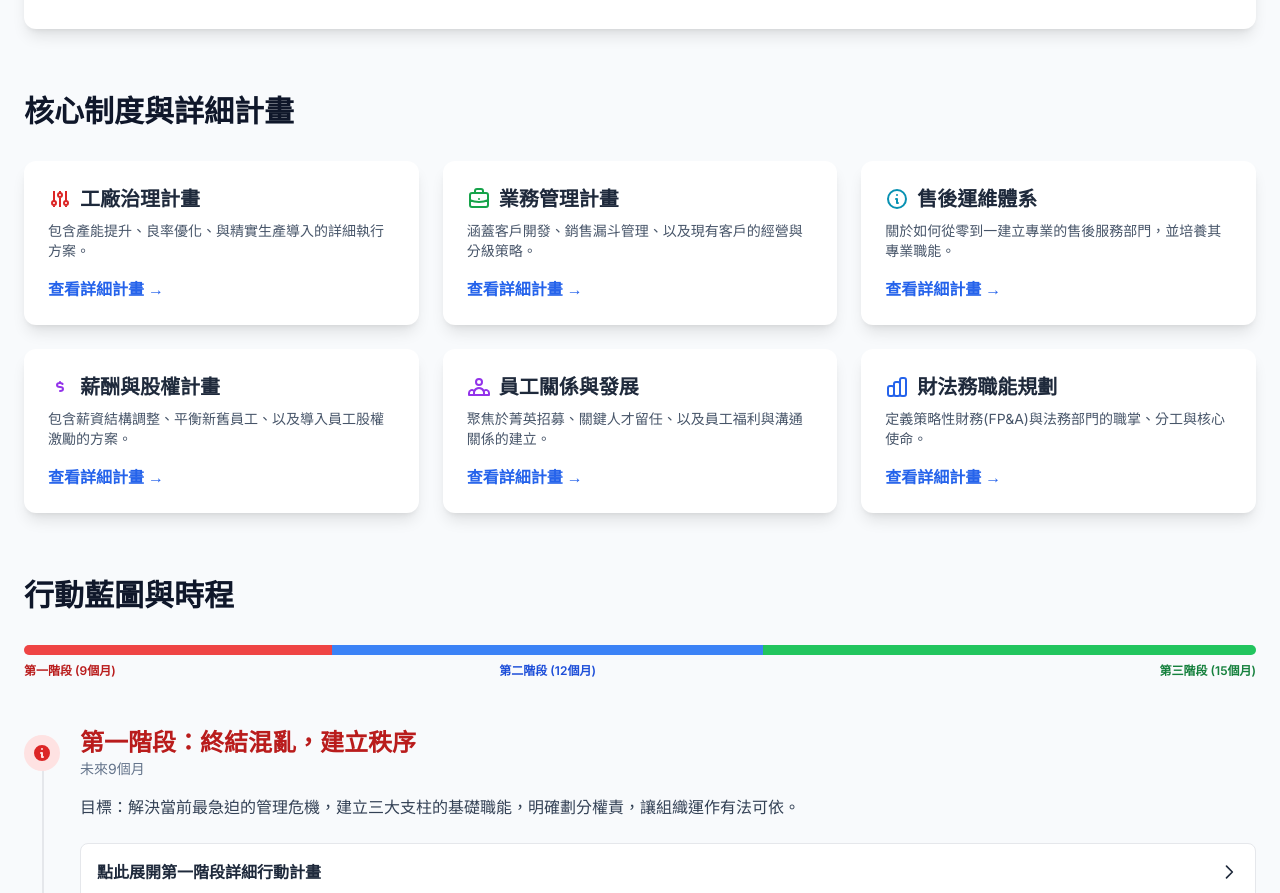
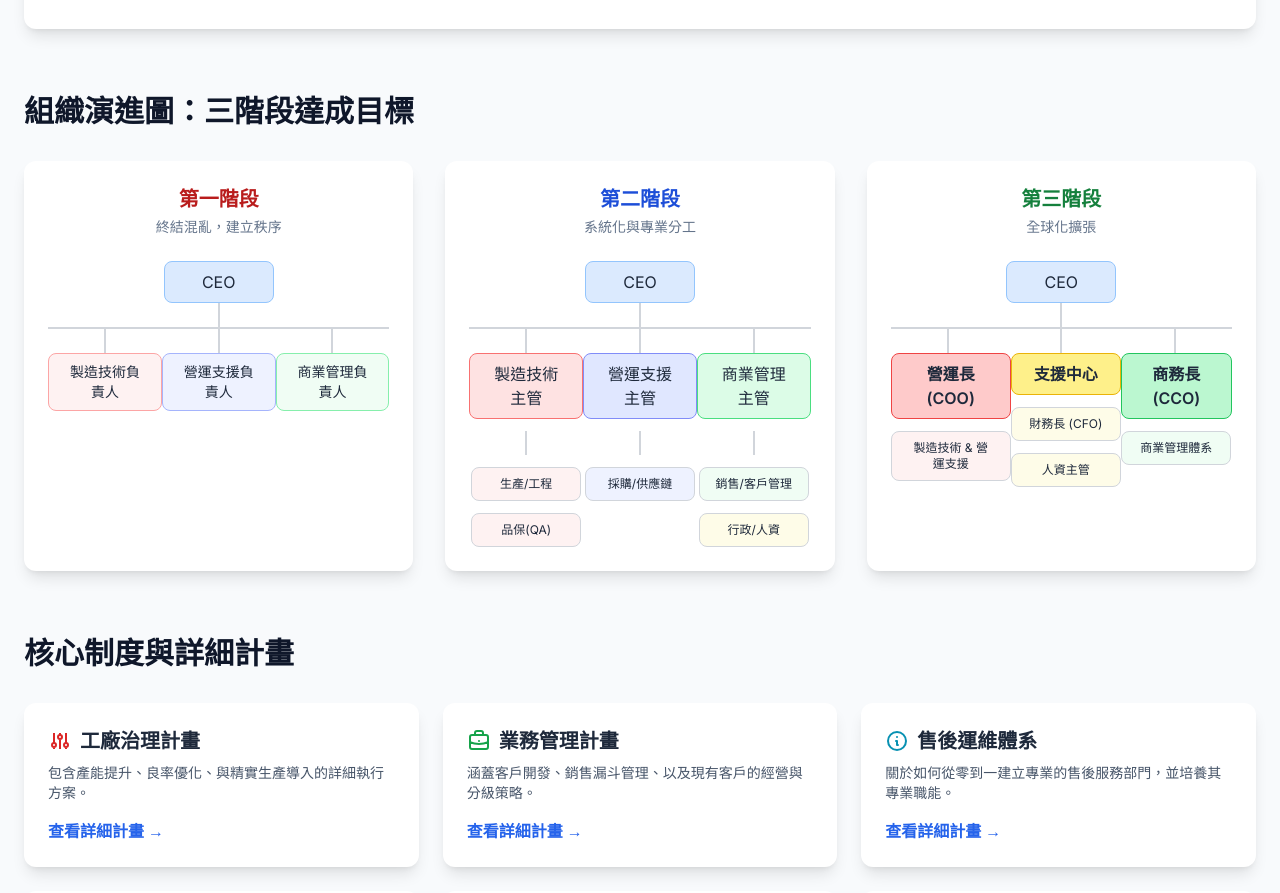
Before and after one commit to KeelungXuan/COLD, a plain HTML site: page index.html in a window 1280 px wide. Shown: the part 1237-2130 px from the top of the page. Drawn offline with nearby package versions, Linux system fonts and the light colour scheme.

Commit message:
Add files via upload
index fixed

```diff
--- a/index.html
+++ b/index.html
@@ -112,6 +112,57 @@
             </div>
         </section>
 
+        <section id="org-evolution" class="mb-16">
+            <h2 class="text-3xl font-bold mb-8 text-slate-900">組織演進圖：三階段達成目標</h2>
+            <div class="grid lg:grid-cols-3 gap-8">
+                <div class="bg-white p-6 rounded-xl shadow-lg">
+                    <h3 class="text-xl font-bold mb-1 text-red-700 text-center">第一階段</h3>
+                    <p class="text-sm text-slate-500 mb-6 text-center">終結混亂，建立秩序</p>
+                    <div class="org-chart-container">
+                        <div class="org-chart-node bg-blue-100 border-blue-300">CEO</div>
+                        <div class="connector-down"></div>
+                        <div class="connector-across"></div>
+                        <div class="flex w-full"><div class="w-1/3 flex justify-center"><div class="connector-down"></div></div><div class="w-1/3 flex justify-center"><div class="connector-down"></div></div><div class="w-1/3 flex justify-center"><div class="connector-down"></div></div></div>
+                        <div class="flex justify-around w-full text-sm">
+                           <div class="org-chart-node bg-red-50 border-red-300">製造技術負責人</div>
+                           <div class="org-chart-node bg-indigo-50 border-indigo-300">營運支援負責人</div>
+                           <div class="org-chart-node bg-green-50 border-green-300">商業管理負責人</div>
+                        </div>
+                    </div>
+                </div>
+                 <div class="bg-white p-6 rounded-xl shadow-lg">
+                    <h3 class="text-xl font-bold mb-1 text-blue-700 text-center">第二階段</h3>
+                    <p class="text-sm text-slate-500 mb-6 text-center">系統化與專業分工</p>
+                     <div class="org-chart-container">
+                        <div class="org-chart-node bg-blue-100 border-blue-300">CEO</div>
+                        <div class="connector-down"></div>
+                        <div class="connector-across"></div>
+                        <div class="flex w-full"><div class="w-1/3 flex justify-center"><div class="connector-down"></div></div><div class="w-1/3 flex justify-center"><div class="connector-down"></div></div><div class="w-1/3 flex justify-center"><div class="connector-down"></div></div></div>
+                        <div class="flex justify-around w-full items-start">
+                           <div class="flex flex-col items-center space-y-3"><div class="org-chart-node bg-red-100 border-red-400">製造技術主管</div><div class="connector-down"></div><div class="org-chart-node text-xs bg-red-50">生產/工程</div><div class="org-chart-node text-xs bg-red-50">品保(QA)</div></div>
+                           <div class="flex flex-col items-center space-y-3"><div class="org-chart-node bg-indigo-100 border-indigo-400">營運支援主管</div><div class="connector-down"></div><div class="org-chart-node text-xs bg-indigo-50">採購/供應鏈</div></div>
+                           <div class="flex flex-col items-center space-y-3"><div class="org-chart-node bg-green-100 border-green-400">商業管理主管</div><div class="connector-down"></div><div class="org-chart-node text-xs bg-green-50">銷售/客戶管理</div><div class="org-chart-node text-xs bg-yellow-50">行政/人資</div></div>
+                        </div>
+                    </div>
+                </div>
+                 <div class="bg-white p-6 rounded-xl shadow-lg">
+                    <h3 class="text-xl font-bold mb-1 text-green-700 text-center">第三階段</h3>
+                    <p class="text-sm text-slate-500 mb-6 text-center">全球化擴張</p>
+                    <div class="org-chart-container">
+                        <div class="org-chart-node bg-blue-100 border-blue-300">CEO</div>
+                        <div class="connector-down"></div>
+                        <div class="connector-across"></div>
+                        <div class="flex w-full"><div class="w-1/3 flex justify-center"><div class="connector-down"></div></div><div class="w-1/3 flex justify-center"><div class="connector-down"></div></div><div class="w-1/3 flex justify-center"><div class="connector-down"></div></div></div>
+                        <div class="flex justify-around w-full items-start">
+                           <div class="flex flex-col items-center space-y-3"><div class="org-chart-node bg-red-200 border-red-500 font-semibold">營運長 (COO)</div><div class="org-chart-node text-xs bg-red-50">製造技術 & 營運支援</div></div>
+                           <div class="flex flex-col items-center space-y-3"><div class="org-chart-node bg-yellow-200 border-yellow-500 font-semibold">支援中心</div><div class="org-chart-node text-xs bg-yellow-50">財務長 (CFO)</div><div class="org-chart-node text-xs bg-yellow-50">人資主管</div></div>
+                           <div class="flex flex-col items-center space-y-3"><div class="org-chart-node bg-green-200 border-green-500 font-semibold">商務長 (CCO)</div><div class="org-chart-node text-xs bg-green-50">商業管理體系</div></div>
+                        </div>
+                    </div>
+                </div>
+            </div>
+        </section>
+
         <section id="detailed-plans" class="mb-16">
             <h2 class="text-3xl font-bold mb-8 text-slate-900">核心制度與詳細計畫</h2>
             <div class="grid md:grid-cols-2 lg:grid-cols-3 gap-6">
```
